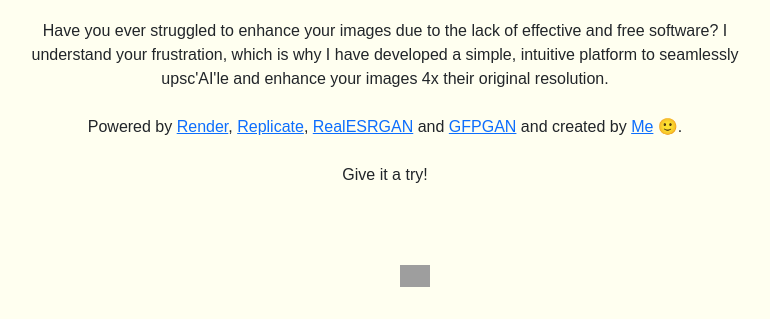
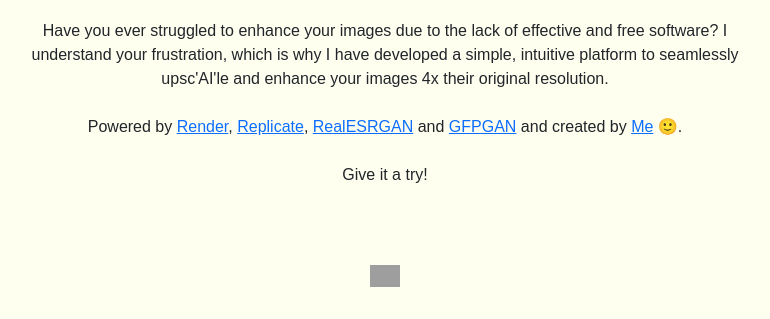
Before and after one commit to AdiBak/upscaile, a Flask app: page / in a window 1280 px wide. Shown: the part 1196-1515 px from the top of the page, without its empty margins (255-1025 px from the left). Run offline with Flask 3, Linux system fonts and the light colour scheme; some web fonts are replaced; grey boxes are pictures that could not be loaded.

Commit message:
modified icon pos again

```diff
--- a/templates/index.html
+++ b/templates/index.html
@@ -342,6 +342,7 @@
         #githubicon {
             position: absolute;
             left: 50%;
+            transform: translate(-50%);
             width: 30px;
             bottom: 10%;
         }
```
